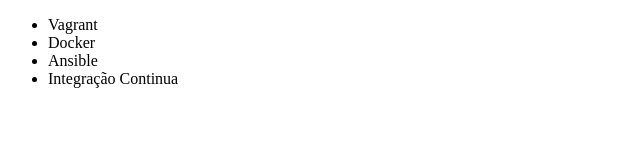
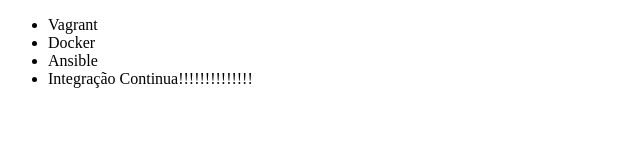
Before and after one commit to WallaceGit098/Treinando-git, a plain HTML site: page Index.html in a window 1280 px wide. Shown: the full height of the page, 0-640 px from the left. Drawn offline with Linux system fonts and the light colour scheme.

Commit message:
Acho que resolveu

```diff
--- a/Index.html
+++ b/Index.html
@@ -9,7 +9,7 @@
         <li>Vagrant</li>
         <li>Docker</li>
         <li>Ansible</li>
-        <li>Integração Continua</li>
+        <li>Integração Continua!!!!!!!!!!!!!!</li>
     </ul>
 </body>
 </html>
```
